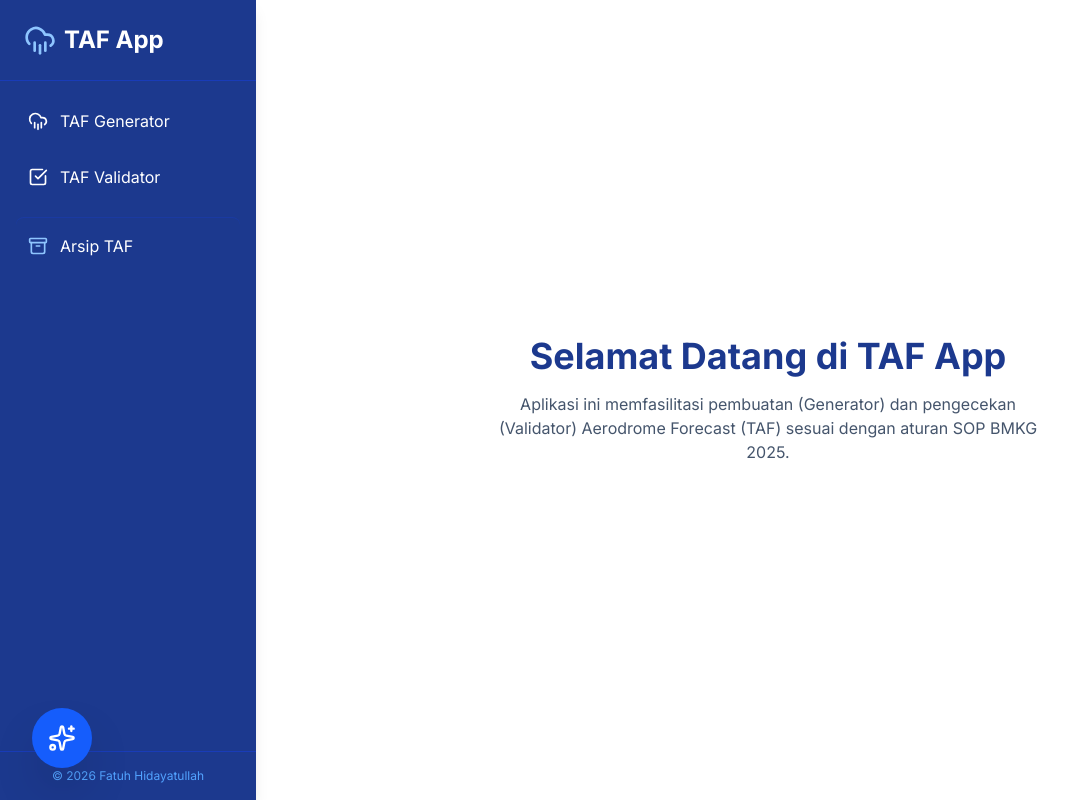
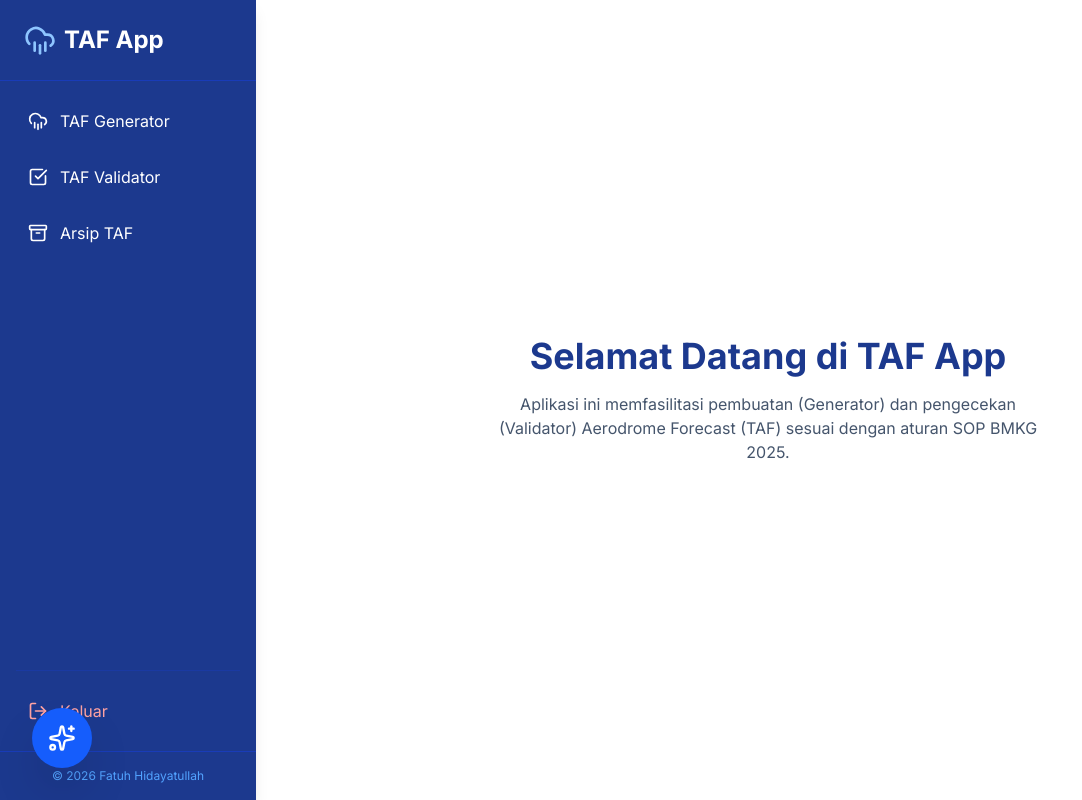
Before and after one commit to fatuhilah/TafApp, a Next.js app: page / in a window 1280 px wide. Shown: the whole page, without its empty margins (0-1082 px from the left). Built offline with nearby package versions, Linux system fonts and the light colour scheme.

Commit message:
TAF App Update

```diff
--- a/src/app/login/page.tsx
+++ b/src/app/login/page.tsx
@@ -3,6 +3,7 @@
 import { useState } from "react";
 import { loginAction } from "./actions";
 import { Shield, Lock, ArrowRight } from "lucide-react";
+import Image from "next/image";
 
 export default function LoginPage() {
   const [error, setError] = useState("");
@@ -19,9 +20,15 @@ export default function LoginPage() {
 
   return (
     <div className="w-full max-w-[400px] p-8 md:p-10 rounded-3xl bg-white/10 backdrop-blur-xl border border-white/10 shadow-2xl flex flex-col items-center text-center mx-4">
-      {/* Icon Shield */}
-      <div className="w-14 h-14 rounded-full bg-white/10 flex items-center justify-center mb-5 border border-white/10 shadow-inner">
-        <Shield className="text-blue-300 w-7 h-7" />
+      {/* Logo BMKG */}
+      <div className="w-16 h-16 rounded-full bg-white/10 flex items-center justify-center mb-5 border border-white/10 shadow-inner p-2.5">
+        <Image
+          src="/logo-bmkg.png"
+          alt="Logo BMKG"
+          width={50}
+          height={50}
+          className="object-contain drop-shadow-md"
+        />
       </div>
 
       {/* Judul */}
--- a/src/components/LayoutClient.tsx
+++ b/src/components/LayoutClient.tsx
@@ -2,8 +2,8 @@
 
 import { useState } from "react";
 import Link from "next/link";
-import { usePathname } from "next/navigation";
-import { CloudRain, CheckSquare, Archive, Menu, X } from "lucide-react";
+import { usePathname, useRouter } from "next/navigation";
+import { CloudRain, CheckSquare, Archive, Menu, X, LogOut } from "lucide-react";
 import Chatbot from "@/components/Chatbot";
 
 export default function LayoutClient({
@@ -13,11 +13,18 @@ export default function LayoutClient({
 }) {
   const [isSidebarOpen, setIsSidebarOpen] = useState(false);
   const pathname = usePathname();
+  const router = useRouter();
 
-  // 1. Cek apakah ini halaman login berdasarkan struktur foldermu
   const isLoginPage = pathname === "/login";
 
-  // 2. JIKA DI HALAMAN LOGIN: Render polosan tanpa Sidebar, Header Mobile, dan Chatbot
+  const handleLogout = async () => {
+    // TODO: Tambahkan logika penghapusan session/cookie di sini jika ada
+    // contoh: await fetch('/api/logout', { method: 'POST' });
+
+    setIsSidebarOpen(false);
+    router.push("/login");
+  };
+
   if (isLoginPage) {
     return (
       <main className="min-h-screen w-full flex items-center justify-center bg-gradient-to-br from-slate-950 via-[#1e3a8a] to-slate-900">
@@ -26,10 +33,9 @@ export default function LayoutClient({
     );
   }
 
-  // 3. JIKA BUKAN HALAMAN LOGIN (Generator/Validator/Archive): Render Layout Lengkap
   return (
     <div className="flex h-screen overflow-hidden relative">
-      {/* HEADER MOBILE (Hanya tampil di HP / < lg) */}
+      {/* HEADER MOBILE */}
       <header className="lg:hidden fixed top-0 left-0 right-0 h-16 bg-blue-900 text-white flex items-center justify-between px-4 z-30 shadow-md">
         <div className="flex items-center gap-2 font-bold text-lg">
           <CloudRain className="w-6 h-6 text-blue-300" />
@@ -47,7 +53,7 @@ export default function LayoutClient({
         </button>
       </header>
 
-      {/* OVERLAY HITAM TRANSLUSEN UNTUK HP SAAT SIDEBAR BUKA */}
+      {/* OVERLAY HITAM TRANSLUSEN UNTUK HP */}
       {isSidebarOpen && (
         <div
           onClick={() => setIsSidebarOpen(false)}
@@ -65,7 +71,7 @@ export default function LayoutClient({
           <CloudRain className="w-8 h-8 text-blue-300" />
           <span>TAF App</span>
         </div>
-        <nav className="flex-1 p-4 space-y-2">
+        <nav className="flex-1 p-4 space-y-2 flex flex-col">
           <Link
             href="/generator"
             onClick={() => setIsSidebarOpen(false)}
@@ -85,10 +91,21 @@ export default function LayoutClient({
           <Link
             href="/archive"
             onClick={() => setIsSidebarOpen(false)}
-            className="flex items-center gap-3 p-3 rounded-lg hover:bg-blue-800 transition-colors border-t border-blue-800/50 mt-4 pt-4"
+            className="flex items-center gap-3 p-3 rounded-lg hover:bg-blue-800 transition-colors"
           >
-            <Archive className="w-5 h-5 text-blue-300" /> Arsip TAF
+            <Archive className="w-5 h-5" /> Arsip TAF
           </Link>
+
+          {/* TOMBOL LOGOUT */}
+          <div className="mt-auto pt-4 border-t border-blue-800/50">
+            <button
+              onClick={handleLogout}
+              className="w-full flex items-center gap-3 p-3 rounded-lg text-red-300 hover:bg-red-500/20 hover:text-red-200 transition-colors"
+            >
+              <LogOut className="w-5 h-5" />
+              Keluar
+            </button>
+          </div>
         </nav>
         <div className="p-4 text-xs text-blue-400 border-t border-blue-800 text-center">
           © 2026 Fatuh Hidayatullah
```
Also changed, not shown: public/logo-bmkg.png (added).
